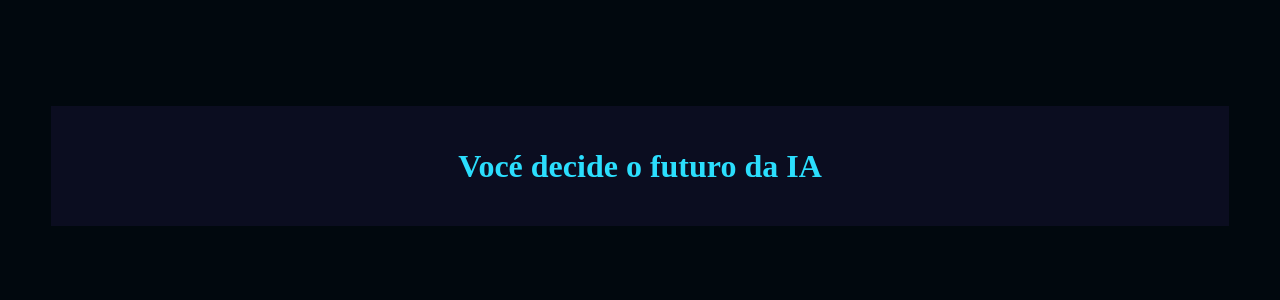
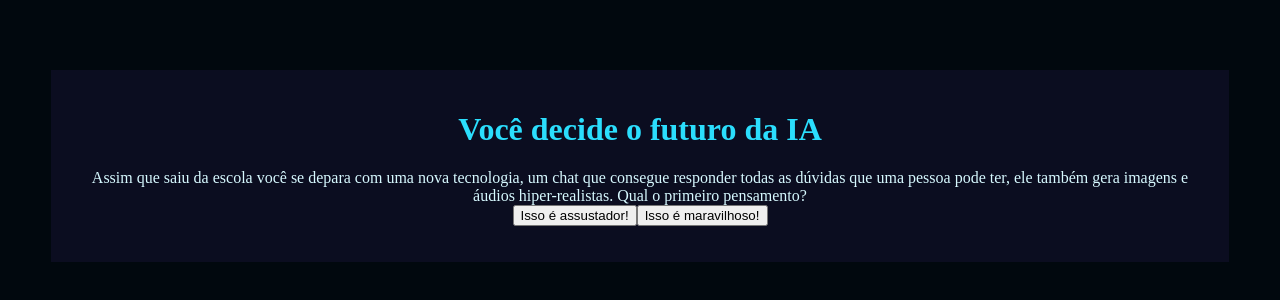
Before and after one commit to kellylinda/missao-IA, a plain HTML site: page index.html in a window 1280 px wide. Shown: the part 242-542 px from the top of the page. Drawn offline with Linux system fonts and the light colour scheme.

Commit message:
Add files via upload

```diff
--- a/index.html
+++ b/index.html
@@ -1,26 +1,20 @@
 <!DOCTYPE html>
 <html lang="pt-br">
-
 <head>
     <meta charset="UTF-8">
     <meta name="viewport" content="width=device-width, initial-scale=1.0">
     <link rel="stylesheet" href="style.css">
     <title>Você decide o futuro da IA</title>
-
 </head>
-
 <body>
     <div class="caixa-principal">
-        <h1>Vocé decide o futuro da IA</h1>
+        <h1>Você decide o futuro da IA</h1>
         <div class="caixa-perguntas"></div>
         <div class="caixa-alternativas"></div>
-        <div class="caixa-resultados">
+        <div class="caixa-resultado">
             <p class="texto-resultado"></p>
         </div>
-
     </div>
-
-    <script src="main.js"></script>
+    <script src="script.js"></script>
 </body>
-
 </html>
--- /dev/null
+++ b/script.js
@@ -0,0 +1,107 @@
+const caixaPrincipal = document.querySelector(".caixa-principal");
+const caixaPerguntas = document.querySelector(".caixa-perguntas");
+const caixaAlternativas = document.querySelector(".caixa-alternativas");
+const caixaResultado = document.querySelector(".caixa-resultado");
+const textoResultado = document.querySelector(".texto-resultado");
+
+const perguntas = [
+    {
+        enunciado: "Assim que saiu da escola você se depara com uma nova tecnologia, um chat que consegue responder todas as dúvidas que uma pessoa pode ter, ele também gera imagens e áudios hiper-realistas. Qual o primeiro pensamento?",
+        alternativas: [
+
+            {
+                texto:"Isso é assustador!",
+                afirmacao:"afirmação"
+            },
+            {
+                texto:"Isso é maravilhoso!",
+                 afirmacao:"afirmação"
+            }
+        ]
+    },
+    {
+        enunciado: "Com a descoberta desta tecnologia, chamada Inteligência Artificial, uma professora de tecnologia da escola decidiu fazer uma sequência de aulas sobre esta tecnologia. No fim de uma aula ela pede que você escreva um trabalho sobre o uso de IA em sala de aula. Qual atitude você toma?",
+        alternativas: [
+
+            {
+                texto:"Utiliza uma ferramenta de busca na internet que utiliza IA para que ela ajude a encontrar informações relevantes para o trabalho e explique numa linguagem que facilite o entendimento.",
+                afirmacao:"afirmação"
+            },
+            {
+                texto:"Escreve o trabalho com base nas conversas que teve com colegas, algumas pesquisas na internet e conhecimentos próprios sobre o tema.",
+                afirmacao:"afirmação"
+            }
+        ]
+    },
+    {
+        enunciado: "Após a elaboração do trabalho escrito, a professora realizou um debate entre a turma para entender como foi realizada a pesquisa e escrita. Nessa conversa também foi levantado um ponto muito importante: como a IA impacta o trabalho do futuro. Nesse debate, como você se posiciona?",
+        alternativas: [
+
+            {
+                texto:"Defende a ideia de que a IA pode criar novas oportunidades de emprego e melhorar habilidades humanas.",
+                afirmacao:"afirmação"
+            },
+            {
+                texto:"Me preocupo com as pessoas que perderão seus empregos para máquinas e defendem a importância de proteger os trabalhadores.",
+                afirmacao:"afirmação"
+            }
+        ]
+    },
+    {
+        enunciado: "Ao final da discussão, você precisou criar uma imagem no computador que representasse o que pensa sobre IA. E agora?",
+        alternativas: [
+
+            {
+                texto:"Criar uma imagem utilizando uma plataforma de design como o Paint.",
+                afirmacao:"afirmação"
+            },
+            {
+                texto:"Criar uma imagem utilizando um gerador de imagem de IA.",
+                afirmacao:"afirmação"
+            }
+        ]
+    },
+    {
+        enunciado: "Você tem um trabalho em grupo de biologia para entregar na semana seguinte, o andamento do trabalho está um pouco atrasado e uma pessoa do seu grupo decidiu fazer com ajuda da IA. O problema é que o trabalho está totalmente igual ao do chat. O que você faz? ",
+        alternativas: [
+
+            {
+                texto:"Escrever comandos para o chat é uma forma de contribuir com o trabalho, por isso não é um problema utilizar o texto inteiro.",
+                afirmacao:"afirmação"
+            },
+            {
+                texto:"O chat pode ser uma tecnologia muito avançada, mas é preciso manter a atenção pois toda máquina erra, por isso revisar o trabalho e contribuir com as perspectivas pessoais é essencial.",
+                afirmacao:"afirmação"
+            }
+
+
+
+        ]
+    },
+];
+
+let atual = 0;
+let perguntaAtual;
+let historiaFinal ="";
+
+function mostraPergunta() {
+    perguntaAtual = perguntas[atual];
+    caixaPerguntas.textContent = perguntaAtual.enunciado;
+    mostraAlternativas();
+}
+function mostraAlternativas() {
+    for(const alternativa of perguntaAtual.alternativas) {
+        const botaoAlternativas = document.createElement("button");
+        botaoAlternativas.textContent = alternativa.texto;
+        botaoAlternativas.addEventListener ("click", () => respostaSelecionada(alternativa));
+        caixaAlternativas.appendChild(botaoAlternativas);
+    }
+}
+function respostaSelecionada(opcaoSelecionada){
+    const afirmacoes = opcaoSelecionada.afirmacoes;
+    historiaFinal = afirmacoes;
+    atual++;
+    mostraPergunta();
+}
+
+mostraPergunta();
```
Also changed, not shown: style.css (+5 -5 lines).
